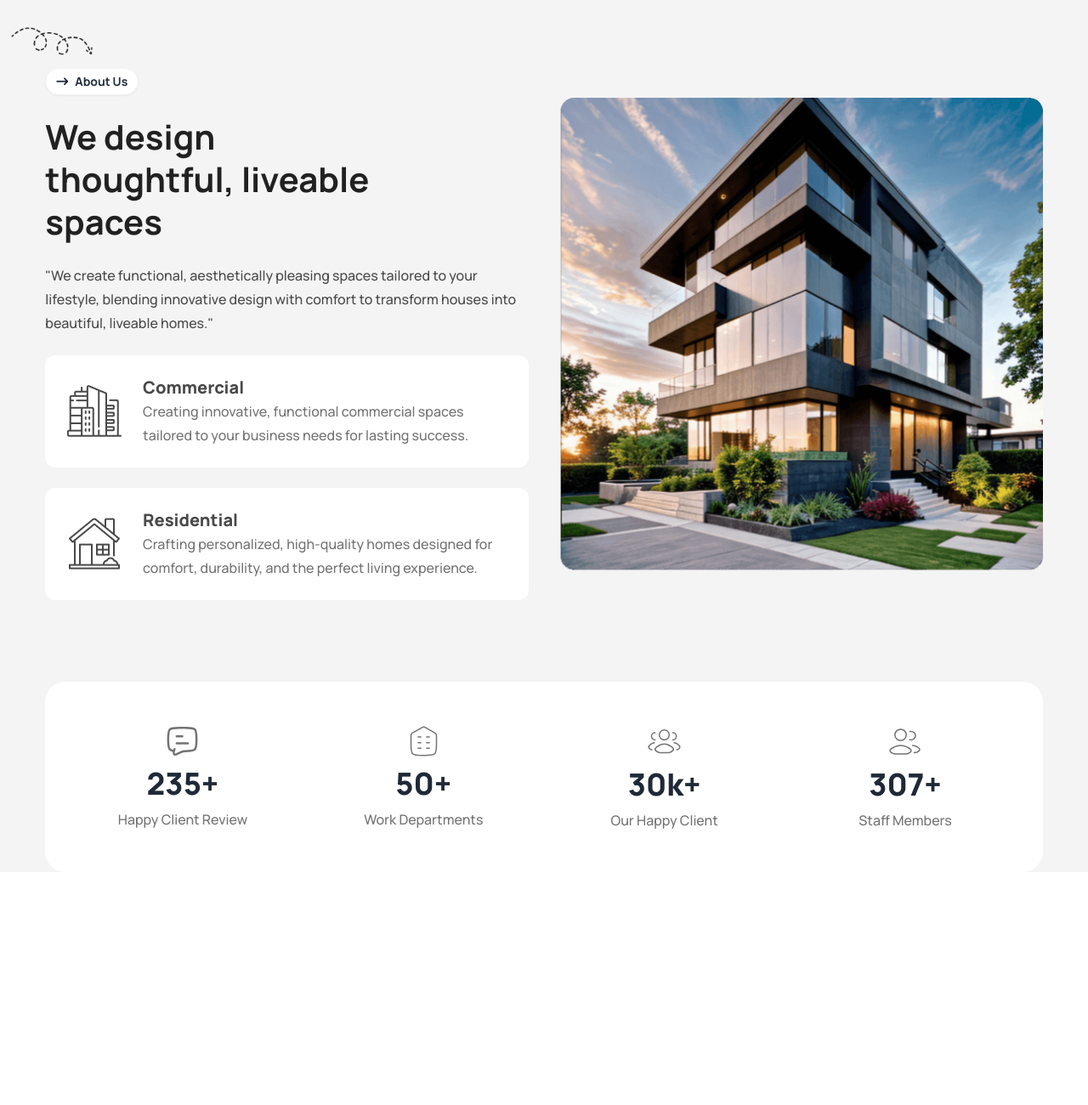
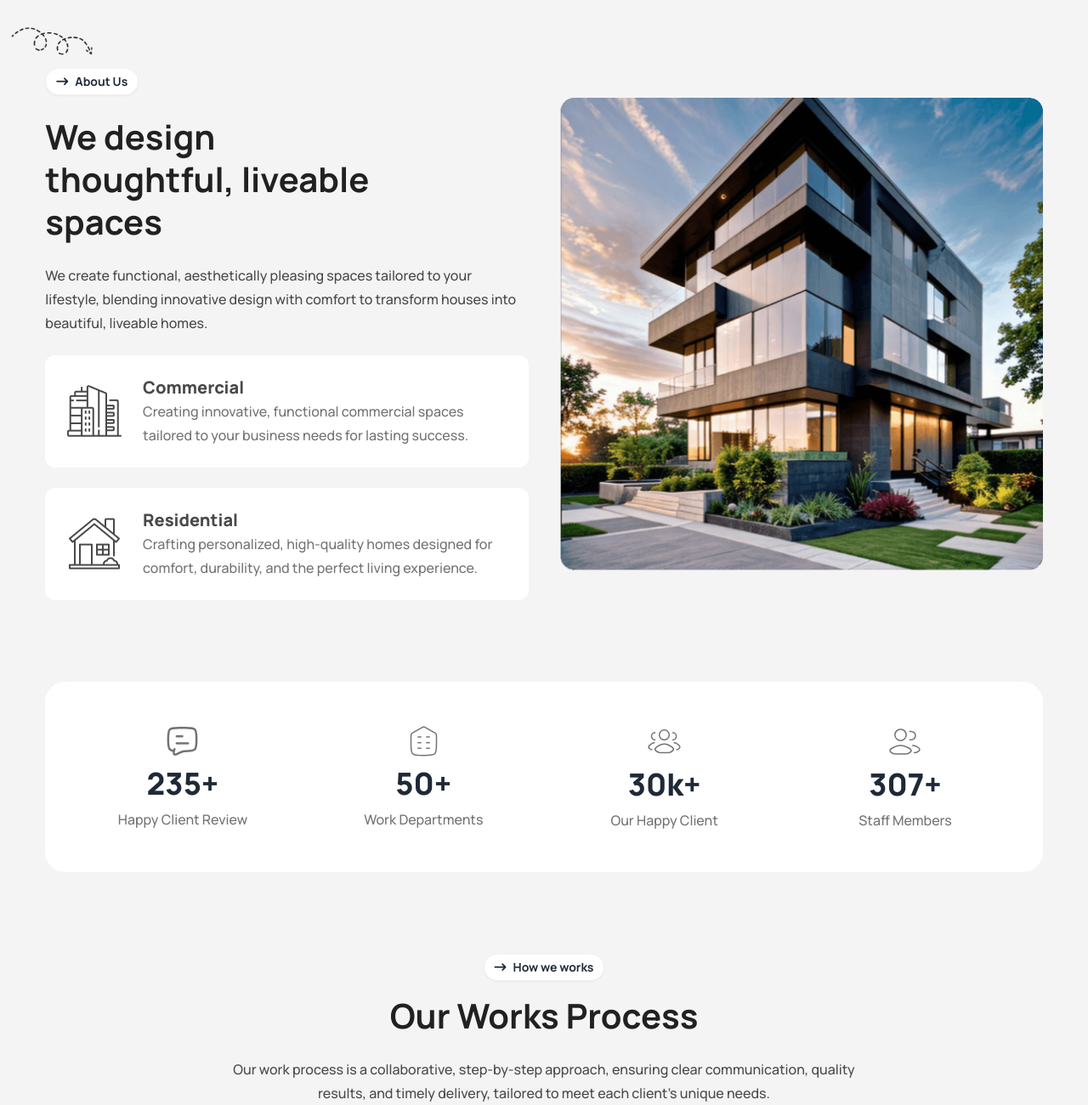
Before and after one commit to rubayedhasan/rinterio_make-your-dream-house, a plain HTML site: page index.html in a window 1280 px wide. Shown: the part 938-2238 px from the top of the page at 85% size. Before the commit the page ends 1964 px from the top, so only its background shows below. Drawn offline with nearby package versions, Linux system fonts and the light colour scheme.

Commit message:
adding our work process section's section title & description

```diff
--- a/index.html
+++ b/index.html
@@ -191,9 +191,9 @@
             <p
               class="mx-auto mt-6 text-sm font-medium leading-6 text-[#494949] md:w-3/4 md:text-base md:leading-7"
             >
-              "Experience the perfect fusion of rustic charm and modern elegance
+              Experience the perfect fusion of rustic charm and modern elegance
               with our custom barn house designs, crafted to offer both timeless
-              beauty and exceptional functionality for your dream home."
+              beauty and exceptional functionality for your dream home.
             </p>
 
             <!-- view details button  -->
@@ -258,9 +258,9 @@
               <p
                 class="text-sm font-medium leading-6 text-[#494949] md:text-base md:leading-7"
               >
-                "We create functional, aesthetically pleasing spaces tailored to
+                We create functional, aesthetically pleasing spaces tailored to
                 your lifestyle, blending innovative design with comfort to
-                transform houses into beautiful, liveable homes."
+                transform houses into beautiful, liveable homes.
               </p>
 
               <!-- our subscription block  -->
@@ -400,6 +400,40 @@
           </div>
         </div>
       </section>
+
+      <!-- section: out work process  -->
+      <section
+        id="work-process"
+        class="mx-auto mt-10 sm:w-11/12 md:mt-20 lg:mt-24 lg:w-[96%] xl:w-11/12"
+      >
+        <!-- section description container  -->
+        <div class="text-center">
+          <!-- section view more button  -->
+          <button
+            class="btn btn-sm mb-4 rounded-3xl bg-white font-bold text-[#4949494]"
+          >
+            <i class="fa-solid fa-arrow-right-long"></i>
+            How we works
+          </button>
+          <!-- section title  -->
+          <h2
+            class="mb-6 text-2xl font-bold leading-tight text-[#212121] md:text-[32px] lg:text-[40px]"
+          >
+            Our Works Process
+          </h2>
+
+          <!-- section description  -->
+          <p
+            class="mx-auto text-sm font-medium leading-6 text-[#494949] md:w-3/4 md:text-base md:leading-7 lg:w-2/3"
+          >
+            Our work process is a collaborative, step-by-step approach, ensuring
+            clear communication, quality results, and timely delivery, tailored
+            to meet each client's unique needs.
+          </p>
+        </div>
+
+        <!-- work process describe cards container  -->
+      </section>
     </main>
 
     <!-- footer section  -->
```
